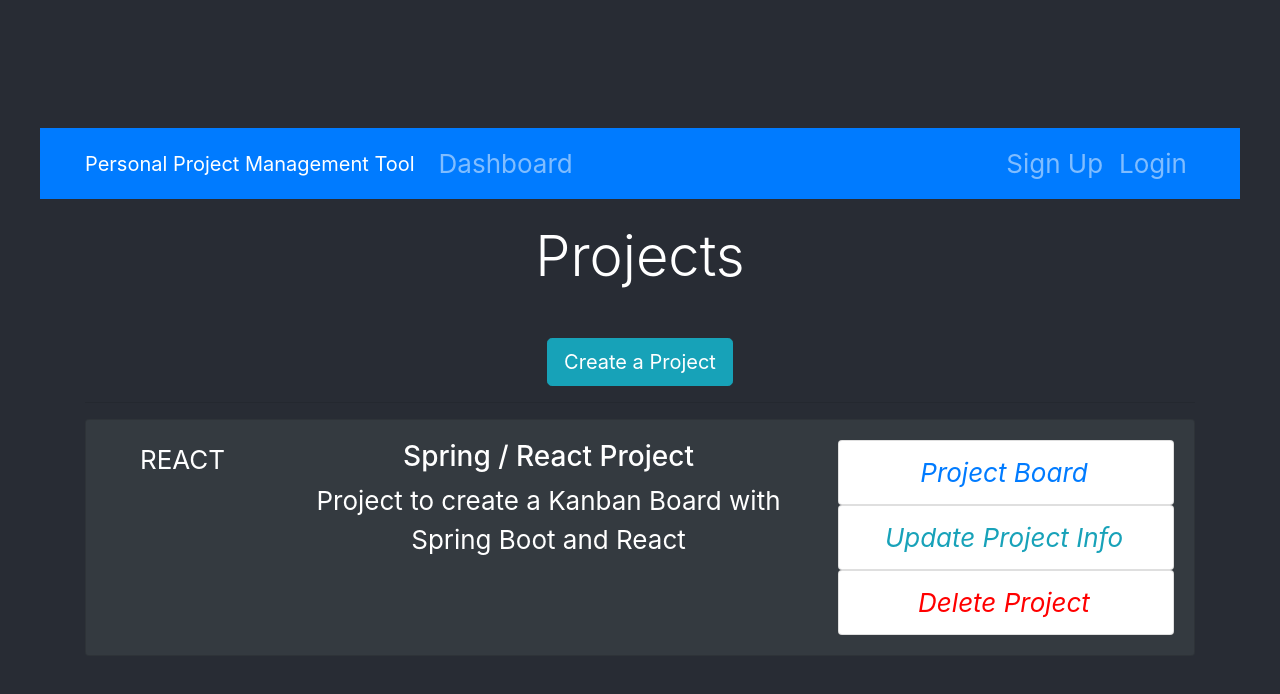
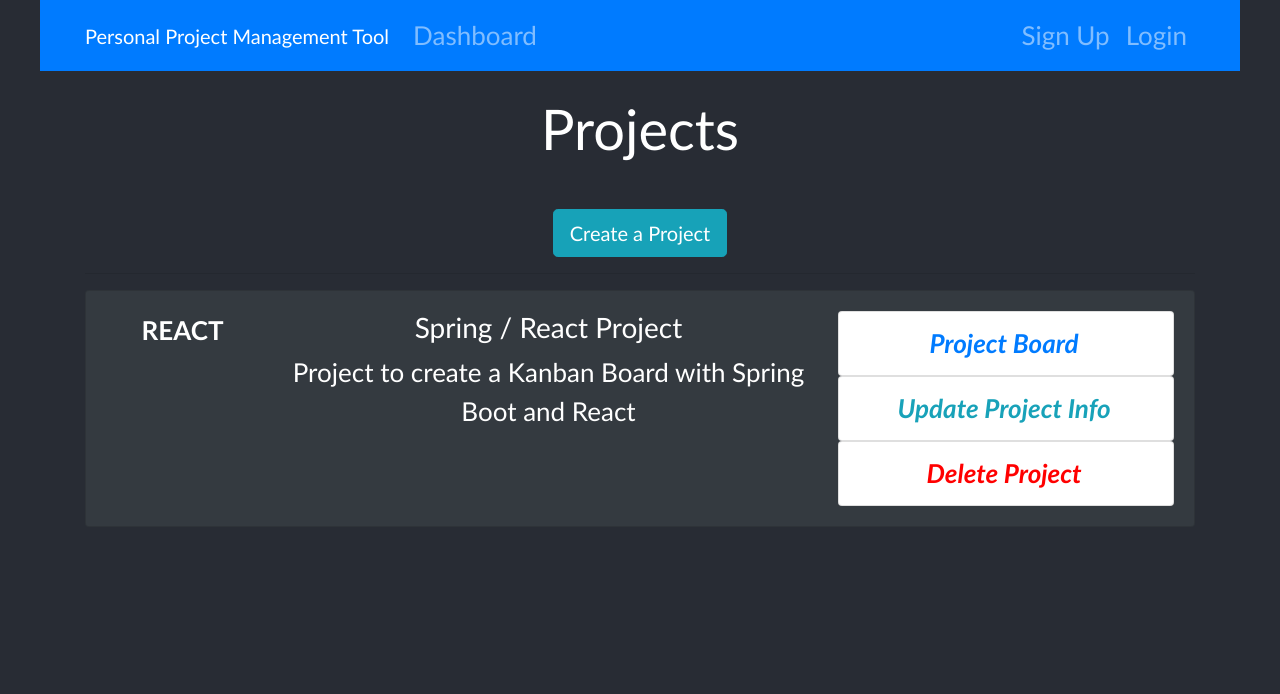
Before and after one commit to BaduraMike/BPMTool, a React (Create React App) app in the folder bpmtool-react-client/: page /dashboard in a window 1280 px wide. Shown: the top 694 px of the page. Built offline with nearby package versions, Linux system fonts and the light colour scheme.

Commit message:
Add react-router, Route for /dashboard, /addProject

```diff
--- a/bpmtool-react-client/package.json
+++ b/bpmtool-react-client/package.json
@@ -6,7 +6,8 @@
     "bootstrap": "^4.3.1",
     "react": "^16.8.6",
     "react-dom": "^16.8.6",
-    "react-scripts": "2.1.8"
+    "react-scripts": "2.1.8",
+    "react-router-dom": "^5.0.0"
   },
   "scripts": {
     "start": "react-scripts start",
--- a/bpmtool-react-client/src/App.css
+++ b/bpmtool-react-client/src/App.css
@@ -1,5 +1,7 @@
 .App {
   text-align: center;
+  font-style: normal;
+  font-family: Calibri
 }
 
 .App-logo {
@@ -14,7 +16,7 @@
   display: flex;
   flex-direction: column;
   align-items: center;
-  justify-content: center;
+  justify-content: start;
   font-size: calc(10px + 2vmin);
   color: white;
 }
@@ -48,16 +50,17 @@
   width: 100%;
 }
 
-.list-group {
-  font-style: oblique;
-}
-
 .navbar {
   background-color: #e3f2fd;
   width: calc(100% - 80px);
 }
 .fa.fa-edit {
   color: #18a2b9;
+}
+
+.list-group-item {
+  font-family: Calibri;
+  font-weight: bolder;
 }
 
 .list-group-item.delete:hover {
@@ -114,3 +117,7 @@
 .form-control::placeholder {
   color: #bbb !important;
 }
+
+.mx-auto {
+  font-weight: bold;
+}
--- a/bpmtool-react-client/src/App.js
+++ b/bpmtool-react-client/src/App.js
@@ -2,17 +2,22 @@
 import './App.css';
 import Dashboard from "./components/Dashboard";
 import Header from "./components/Layout/Header";
-import "bootstrap/dist/css/bootstrap.min.css"
+import "bootstrap/dist/css/bootstrap.min.css";
+import {BrowserRouter as Router, Route} from "react-router-dom";
+import AddProject from "./components/Project/AddProject";
 
 class App extends Component {
     render() {
         return (
+            <Router>
             <div className="App">
                 <header className="App-header">
                     <Header/>
-                    <Dashboard/>
+                    <Route path={"/dashboard"} component={Dashboard} />
+                    <Route path={"/addProject"} component={AddProject} />
                 </header>
             </div>
+            </Router>
         );
     }
 }
--- a/bpmtool-react-client/src/components/Dashboard.js
+++ b/bpmtool-react-client/src/components/Dashboard.js
@@ -1,5 +1,6 @@
 import React, {Component} from 'react';
 import ProjectItem from "./Project/ProjectItem";
+import CreateProjectButton from "./Project/CreateProjectButton";
 
 class Dashboard extends Component {
     render() {
@@ -10,9 +11,7 @@
                         <div className="col-md-12">
                             <h1 className="display-4 text-center">Projects</h1>
                             <br/>
-                            <a href="ProjectForm.html" className="btn btn-lg btn-info">
-                                Create a Project
-                            </a>
+                            <CreateProjectButton/>
                             <br/>
                             <hr/>
                         </div>
--- /dev/null
+++ b/bpmtool-react-client/src/components/Project/AddProject.js
@@ -0,0 +1,13 @@
+import React, {Component} from 'react';
+
+class AddProject extends Component {
+    render() {
+        return (
+            <div>
+                <h1>Add Project Form</h1>
+            </div>
+        );
+    }
+}
+
+export default AddProject;
--- /dev/null
+++ b/bpmtool-react-client/src/components/Project/CreateProjectButton.js
@@ -0,0 +1,14 @@
+import React from "react"
+import {Link} from "react-router-dom"
+
+const CreateProjectButton = () => {
+    return(
+        <React.Fragment>
+        <Link to={"/addProject"} className="btn btn-lg btn-info">
+            Create a Project
+        </Link>
+        </React.Fragment>
+    )
+}
+
+export default CreateProjectButton
```
Also changed, not shown: 2 other files (tests, documents, lock files or other folders).
